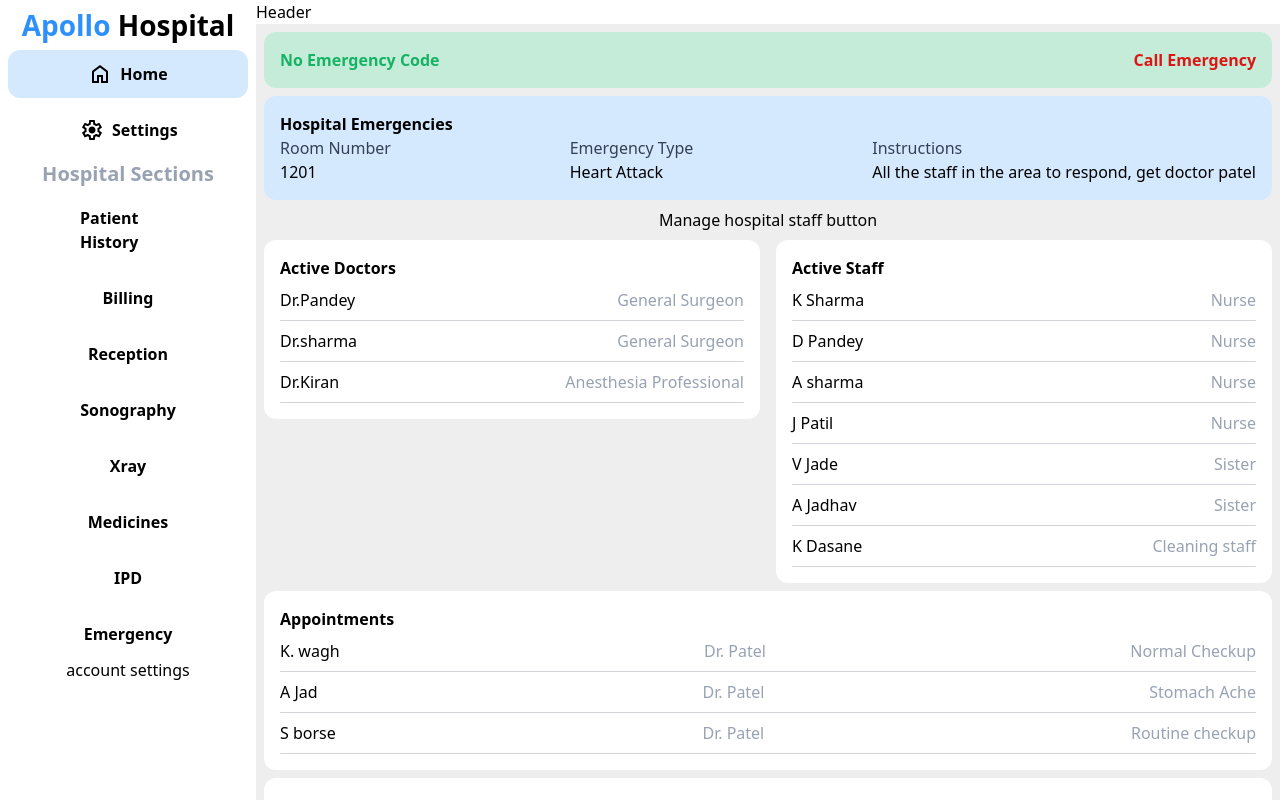
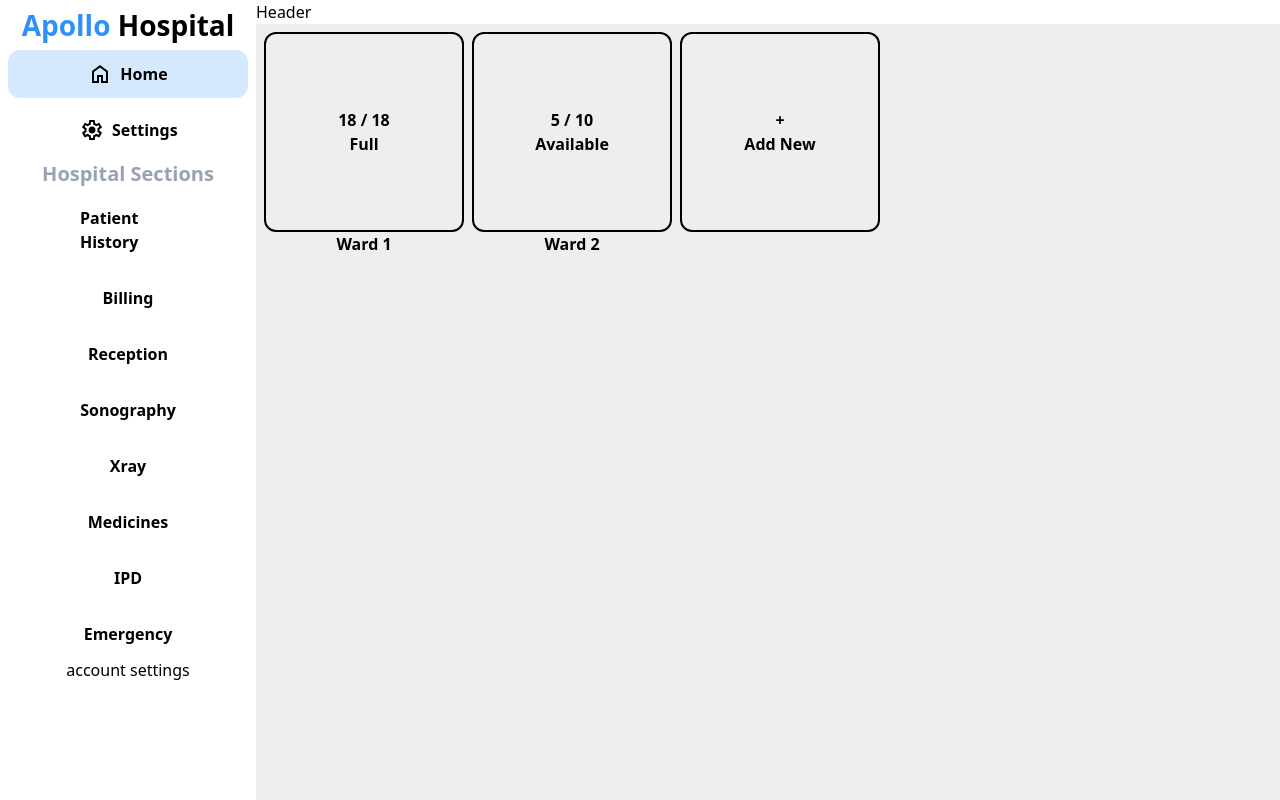
Before and after one commit to SiddheshBorse/Salus, a React (Vite) app: page / in a window 1280 px wide. Built offline with nearby package versions, Linux system fonts and the light colour scheme.

Commit message:
commit 1.5

```diff
--- a/src/components/Main.jsx
+++ b/src/components/Main.jsx
@@ -4,10 +4,11 @@
 import StaffDisplay from '../screens/Application/StaffDisplay'
 import Reception from '../screens/Application/Reception'
 import Home from '../screens/Application/Home'
+import WardsAndBeds from '../screens/Application/WardsAndBeds'
 
 const Main = () => {
   return (
-    <Home/>
+    <WardsAndBeds/>
   )
 }
 
--- a/src/constants/index.jsx
+++ b/src/constants/index.jsx
@@ -114,3 +114,181 @@
   { name: "A Jadhav", designation: "Sister" },
   { name: "K Dasane", designation: "Cleaning staff" },
 ]
+
+export const wards = [
+  {
+    name: "Ward 1",
+    occupancy: "18",
+    totalCapacity: "18",
+    patients: [
+      {
+        name: "John Doe",
+        ailment: "Fever",
+        doctor: "Dr. Smith",
+        checkInDate: "2024-04-12",
+        lastVisited: "2024-04-12"
+      },
+      {
+        name: "Jane Smith",
+        ailment: "Broken Leg",
+        doctor: "Dr. Johnson",
+        checkInDate: "2024-04-10",
+        lastVisited: "2024-04-12"
+      },
+      {
+        name: "Alice Johnson",
+        ailment: "Headache",
+        doctor: "Dr. Lee",
+        checkInDate: "2024-04-11",
+        lastVisited: "2024-04-12"
+      },
+      {
+        name: "Bob Williams",
+        ailment: "Stomachache",
+        doctor: "Dr. Garcia",
+        checkInDate: "2024-04-11",
+        lastVisited: "2024-04-12"
+      },
+      {
+        name: "Emily Brown",
+        ailment: "Migraine",
+        doctor: "Dr. Anderson",
+        checkInDate: "2024-04-09",
+        lastVisited: "2024-04-12"
+      },
+      {
+        name: "Michael Jones",
+        ailment: "Flu",
+        doctor: "Dr. Martinez",
+        checkInDate: "2024-04-08",
+        lastVisited: "2024-04-12"
+      },
+      {
+        name: "Sarah Wilson",
+        ailment: "Sprained Ankle",
+        doctor: "Dr. Thompson",
+        checkInDate: "2024-04-07",
+        lastVisited: "2024-04-12"
+      },
+      {
+        name: "David Brown",
+        ailment: "Sore Throat",
+        doctor: "Dr. Adams",
+        checkInDate: "2024-04-06",
+        lastVisited: "2024-04-12"
+      },
+      {
+        name: "Emma Johnson",
+        ailment: "Allergy",
+        doctor: "Dr. Harris",
+        checkInDate: "2024-04-05",
+        lastVisited: "2024-04-12"
+      },
+      {
+        name: "James Smith",
+        ailment: "Injury",
+        doctor: "Dr. Carter",
+        checkInDate: "2024-04-04",
+        lastVisited: "2024-04-12"
+      },
+      {
+        name: "Olivia Garcia",
+        ailment: "Cough",
+        doctor: "Dr. Cooper",
+        checkInDate: "2024-04-03",
+        lastVisited: "2024-04-12"
+      },
+      {
+        name: "William Wilson",
+        ailment: "Back Pain",
+        doctor: "Dr. Parker",
+        checkInDate: "2024-04-02",
+        lastVisited: "2024-04-12"
+      },
+      {
+        name: "Sophia Martinez",
+        ailment: "Rash",
+        doctor: "Dr. Evans",
+        checkInDate: "2024-04-01",
+        lastVisited: "2024-04-12"
+      },
+      {
+        name: "Liam Thompson",
+        ailment: "Earache",
+        doctor: "Dr. Rivera",
+        checkInDate: "2024-03-31",
+        lastVisited: "2024-04-12"
+      },
+      {
+        name: "Ava Adams",
+        ailment: "Eye Infection",
+        doctor: "Dr. Nelson",
+        checkInDate: "2024-03-30",
+        lastVisited: "2024-04-12"
+      },
+      {
+        name: "Noah Harris",
+        ailment: "Joint Pain",
+        doctor: "Dr. Mitchell",
+        checkInDate: "2024-03-29",
+        lastVisited: "2024-04-12"
+      },
+      {
+        name: "Isabella Carter",
+        ailment: "Anxiety",
+        doctor: "Dr. King",
+        checkInDate: "2024-03-28",
+        lastVisited: "2024-04-12"
+      },
+      {
+        name: "Mason Cooper",
+        ailment: "Nausea",
+        doctor: "Dr. Wright",
+        checkInDate: "2024-03-27",
+        lastVisited: "2024-04-12"
+      }
+    ]
+  },
+  {
+    name: "Ward 2",
+    occupancy: "5",
+    totalCapacity: "10",
+    patients: [
+      {
+        name: "Sophie Davis",
+        ailment: "Fever",
+        doctor: "Dr. Patel",
+        checkInDate: "2024-04-12",
+        lastVisited: "2024-04-12"
+      },
+      {
+        name: "Matthew Wilson",
+        ailment: "Broken Arm",
+        doctor: "Dr. Lopez",
+        checkInDate: "2024-04-10",
+        lastVisited: "2024-04-12"
+      },
+      {
+        name: "Ella Martinez",
+        ailment: "Sprained Wrist",
+        doctor: "Dr. Garcia",
+        checkInDate: "2024-04-09",
+        lastVisited: "2024-04-12"
+      },
+      {
+        name: "Lucas Brown",
+        ailment: "Cough",
+        doctor: "Dr. Lewis",
+        checkInDate: "2024-04-08",
+        lastVisited: "2024-04-12"
+      },
+      {
+        name: "Amelia Johnson",
+        ailment: "Headache",
+        doctor: "Dr. Turner",
+        checkInDate: "2024-04-07",
+        lastVisited: "2024-04-12"
+      }
+    ]
+  }
+];
--- /dev/null
+++ b/src/screens/Application/WardsAndBeds.jsx
@@ -0,0 +1,37 @@
+import React from 'react';
+import { wards } from '../../constants';
+
+const WardsAndBeds = () => {
+  return (
+    <div className="bg-highlight h-full flex flex-start p-2 gap-2 items-start overflow-y-auto">
+      {wards.map((ward) => (
+        <section className='flex flex-col items-center font-semibold' key={ward.name}>
+          <div className='flex flex-col justify-center items-center border-solid border-2 border-black p-10 font-semibold rounded-xl' style={{ width: '200px', height: '200px' }}>
+            {ward.occupancy} / {ward.totalCapacity}
+            {ward.occupancy === "0" && (
+              <span>Empty</span>
+            )}
+            {ward.occupancy === ward.totalCapacity && (
+              <span>Full</span>
+            )}
+            {ward.occupancy !== "0" && ward.occupancy !== ward.totalCapacity && (
+              <span>Available</span>
+            )}
+
+            {/* Render other content here */}
+          </div>
+          {ward.name}
+        </section>
+      ))}
+      <section className='flex flex-col items-center font-semibold'>
+      <div className='flex flex-col justify-center items-center border-solid border-2 border-black p-10 font-semibold rounded-xl
+      ' style={{ width: '200px', height: '200px' }}>
+        <span>+</span>
+        <span>Add New</span>
+      </div>
+    </section>
+    </div>
+  );
+};
+
+export default WardsAndBeds;
```
